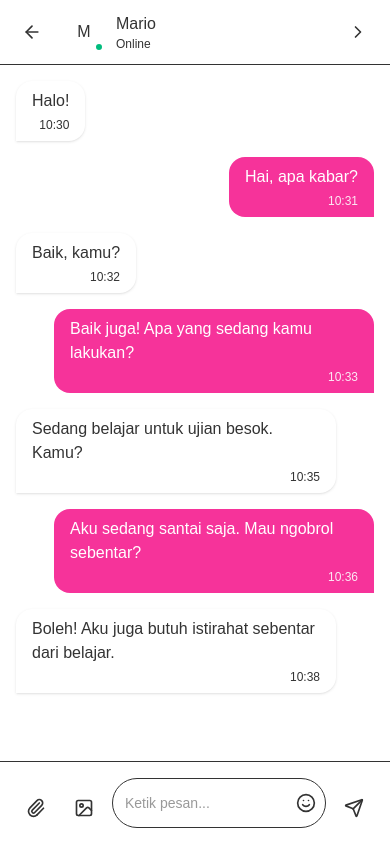
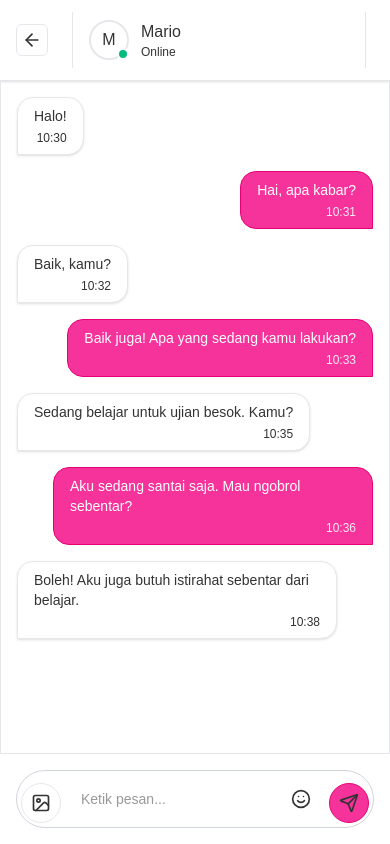
Before and after one commit to Gifriend/UNSRATE, a Next.js app: page /chat/1 in a window 390 px wide. Built offline with nearby package versions, Linux system fonts and the light colour scheme.

Commit message:
feat: more responsive for message and chatpage

```diff
--- a/src/app/chat/[id]/page.tsx
+++ b/src/app/chat/[id]/page.tsx
@@ -63,54 +63,53 @@ export default function ChatPage({ params }: ChatPageProps) {
     setMessages([...messages, newMsg])
     setNewMessage("")
   }
-
   return (
     <div className="flex flex-col h-screen bg-background">
-      <header className="border-b">
-        <div className="container max-w-md mx-auto px-4 py-3">
+      <header className="border-b border-gray-200 shadow-sm">
+        <div className="container mx-auto px-4 py-3 max-w-4xl">
           <div className="flex items-center">
             <Link href="/matches" className="mr-4">
-              <Button size="icon" variant="ghost" className="h-8 w-8">
+              <Button size="icon" variant="ghost" className="h-8 w-8 border border-gray-200 hover:border-gray-300">
                 <ArrowLeft className="h-5 w-5" />
               </Button>
             </Link>
 
-            <div className="flex items-center flex-1">
+            <div className="flex items-center flex-1 border-l border-r border-gray-200 px-4 py-2 mx-2">
               <div className="relative mr-3">
-                <Avatar>
+                <Avatar className="h-10 w-10 md:h-12 md:w-12 border-2 border-gray-200">
                   <AvatarImage src={matchInfo.image} alt={matchInfo.name} />
                   <AvatarFallback>{matchInfo.name[0]}</AvatarFallback>
                 </Avatar>
                 {matchInfo.online && (
-                  <span className="absolute bottom-0 right-0 h-2.5 w-2.5 rounded-full bg-emerald-500 border-2 border-background"></span>
+                  <span className="absolute bottom-0 right-0 h-3 w-3 rounded-full bg-emerald-500 border-2 border-background"></span>
                 )}
               </div>
               <div>
-                <h2 className="font-medium">{matchInfo.name}</h2>
-                <p className="text-xs text-muted-foreground">{matchInfo.online ? "Online" : "Offline"}</p>
+                <h2 className="font-medium text-base md:text-lg">{matchInfo.name}</h2>
+                <p className="text-xs md:text-sm text-muted-foreground">{matchInfo.online ? "Online" : "Offline"}</p>
               </div>
             </div>
-
-            <Button size="icon" variant="ghost" className="h-8 w-8">
+{/*
+            <Button size="icon" variant="ghost" className="h-8 w-8 border border-gray-200 hover:border-gray-300">
               <ChevronRight className="h-5 w-5" />
-            </Button>
+            </Button> */}
           </div>
         </div>
       </header>
 
-      <div className="flex-1 overflow-y-auto p-4 bg-muted/30">
-        <div className="container max-w-md mx-auto space-y-4">
+      <div className="flex-1 overflow-y-auto p-4 bg-muted/30 border-l border-r border-gray-200">
+        <div className="container mx-auto space-y-4 max-w-3xl">
           {messages.map((message) => (
             <div key={message.id} className={cn("flex", message.sender === "user" ? "justify-end" : "justify-start")}>
               <div
                 className={cn(
-                  "max-w-xs px-4 py-2 rounded-2xl",
+                  "max-w-xs md:max-w-md lg:max-w-lg px-4 py-2 rounded-2xl border",
                   message.sender === "user"
-                    ? "bg-pink-500 text-white rounded-br-none"
-                    : "bg-background text-foreground rounded-bl-none shadow-sm",
+                    ? "bg-pink-500 text-white rounded-br-none border-pink-600"
+                    : "bg-background text-foreground rounded-bl-none shadow-sm border-gray-200",
                 )}
               >
-                <p>{message.text}</p>
+                <p className="text-sm md:text-base">{message.text}</p>
                 <p
                   className={cn(
                     "text-xs mt-1 text-right",
@@ -126,27 +125,28 @@ export default function ChatPage({ params }: ChatPageProps) {
         </div>
       </div>
 
-      <div className="border-t p-4">
-        <div className="container max-w-md mx-auto flex items-end gap-2">
-          <Button size="icon" variant="ghost" className="h-10 w-10 shrink-0">
-            <Paperclip className="h-5 w-5" />
-          </Button>
-          <Button size="icon" variant="ghost" className="h-10 w-10 shrink-0">
+      <div className="border-t border-gray-200 p-4 bg-white shadow-md">
+        <div className="container mx-auto flex items-end gap-2 max-w-3xl border border-gray-300 rounded-full p-1 bg-background">
+          <Button size="icon" variant="ghost" className="h-10 w-10 shrink-0 border border-gray-200 rounded-full hover:bg-gray-100">
             <ImageIcon className="h-5 w-5" />
           </Button>
           <div className="relative flex-1">
             <Input
               value={newMessage}
               onChange={(e) => setNewMessage(e.target.value)}
-              className="pr-10 py-6 rounded-full"
+              className="pr-10 py-6 rounded-full border-0 focus-visible:ring-0 focus-visible:ring-offset-0"
               placeholder="Ketik pesan..."
               onKeyPress={(e) => e.key === "Enter" && handleSendMessage()}
             />
-            <Button size="icon" variant="ghost" className="absolute right-1 top-1/2 -translate-y-1/2 h-8 w-8">
+            <Button size="icon" variant="ghost" className="absolute right-1 top-1/2 -translate-y-1/2 h-8 w-8 rounded-full hover:bg-gray-100">
               <Smile className="h-5 w-5" />
             </Button>
           </div>
-          <Button onClick={handleSendMessage} size="icon" className="h-10 w-10 rounded-full shrink-0">
+          <Button
+            onClick={handleSendMessage}
+            size="icon"
+            className="h-10 w-10 rounded-full shrink-0 bg-pink-500 hover:bg-pink-600 border border-pink-600"
+          >
             <Send className="h-5 w-5" />
           </Button>
         </div>
--- a/src/app/matches/page.tsx
+++ b/src/app/matches/page.tsx
@@ -74,42 +74,45 @@ export default function MatchesPage() {
   const filteredMatches = matches.filter((match) => match.name.toLowerCase().includes(searchQuery.toLowerCase()))
 
   return (
-    <div className="min-h-screen bg-background">
+    <div className="min-h-screen bg-background border-x border-gray-200 max-w-screen-xl mx-auto">
       <Header />
 
-      <main className="container max-w-md mx-auto px-4 py-6">
-        <div className="flex items-center mb-6">
+      <main className="container mx-auto px-4 py-6 max-w-4xl">
+        <div className="flex items-center mb-6 border-b border-gray-200 pb-4">
           <h1 className="text-2xl font-bold">Messages</h1>
         </div>
 
-        <div className="relative mb-6">
+        <div className="relative mb-6 max-w-full">
           <Search className="absolute left-3 top-1/2 -translate-y-1/2 h-4 w-4 text-muted-foreground" />
           <Input
             placeholder="Search messages..."
-            className="pl-9"
+            className="pl-9 border-gray-300 focus:border-pink-500"
             value={searchQuery}
             onChange={(e) => setSearchQuery(e.target.value)}
           />
         </div>
 
         <Tabs defaultValue="messages" className="w-full">
-          <TabsList className="grid w-full grid-cols-2 mb-6">
-            <TabsTrigger value="messages">Messages</TabsTrigger>
-            <TabsTrigger value="new">New Matches</TabsTrigger>
+          <TabsList className="grid w-full max-w-full grid-cols-2 mb-6 border border-gray-200 p-1 rounded-lg">
+            <TabsTrigger value="messages" className="border-r data-[state=active]:border-pink-500 data-[state=active]:text-pink-500">Messages</TabsTrigger>
+            <TabsTrigger value="new" className="data-[state=active]:border-pink-500 data-[state=active]:text-pink-500">New Matches</TabsTrigger>
           </TabsList>
 
-          <TabsContent value="messages" className="space-y-1">
+          <TabsContent value="messages" className="space-y-4">
+            <div className="grid grid-cols-1 md:grid-cols-2 lg:grid-cols-3 gap-4">
               {filteredMatches.length > 0 ? (
                 filteredMatches.map((match) => (
                   <Link href={`/chat/${match.id}`} key={match.id}>
                     <div
                       className={cn(
-                      "flex items-center p-4 rounded-lg transition-colors",
-                      match.unread ? "bg-muted/50" : "hover:bg-muted/30",
+                        "flex items-center p-4 rounded-lg transition-colors h-full border",
+                        match.unread
+                          ? "bg-muted/50 border-pink-200"
+                          : "hover:bg-muted/30 border-gray-200 hover:border-gray-300",
                       )}
                     >
                       <div className="relative mr-4">
-                      <Avatar className="h-12 w-12 border">
+                        <Avatar className="h-12 w-12 border-2 border-gray-200">
                           <AvatarImage src={match.image[0] as string} alt={match.name} />
                           <AvatarFallback>{match.name[0]}</AvatarFallback>
                         </Avatar>
@@ -119,7 +122,7 @@ export default function MatchesPage() {
                       </div>
 
                       <div className="flex-1 min-w-0">
-                      <div className="flex justify-between items-baseline">
+                        <div className="flex justify-between items-baseline border-b border-gray-100 pb-1">
                           <h3 className="font-medium truncate">{match.name}</h3>
                           <span
                             className={cn(
@@ -132,7 +135,7 @@ export default function MatchesPage() {
                         </div>
                         <p
                           className={cn(
-                          "text-sm truncate",
+                            "text-sm truncate pt-1",
                             match.unread ? "text-foreground font-medium" : "text-muted-foreground",
                           )}
                         >
@@ -143,20 +146,21 @@ export default function MatchesPage() {
                   </Link>
                 ))
               ) : (
-              <div className="text-center py-12">
+                <div className="text-center py-12 col-span-full border border-gray-200 rounded-lg">
                   <p className="text-muted-foreground">No messages found</p>
                 </div>
               )}
+            </div>
           </TabsContent>
 
           <TabsContent value="new" className="space-y-1">
             {newMatches.length > 0 ? (
-              <div className="grid grid-cols-2 gap-4">
+              <div className="grid grid-cols-2 md:grid-cols-3 lg:grid-cols-4 gap-4">
                 {newMatches.map((match) => (
                   <Link href={`/chat/${match.id}`} key={match.id}>
-                    <div className="flex flex-col items-center p-4 rounded-lg hover:bg-muted/30 transition-colors text-center">
+                    <div className="flex flex-col items-center p-4 rounded-lg hover:bg-muted/30 transition-colors text-center border border-gray-200 hover:border-gray-300">
                       <div className="relative mb-3">
-                        <Avatar className="h-16 w-16 border">
+                        <Avatar className="h-16 w-16 md:h-20 md:w-20 border-2 border-gray-200">
                           <AvatarImage src={match.image[0] as string} alt={match.name} />
                           <AvatarFallback>{match.name[0]}</AvatarFallback>
                         </Avatar>
@@ -164,14 +168,14 @@ export default function MatchesPage() {
                           <span className="absolute bottom-0 right-0 h-3 w-3 rounded-full bg-emerald-500 border-2 border-background"></span>
                         )}
                       </div>
-                      <h3 className="font-medium">{match.name}</h3>
-                      <span className="text-xs text-pink-500">{match.timestamp}</span>
+                      <h3 className="font-medium border-b border-gray-100 pb-1 w-full">{match.name}</h3>
+                      <span className="text-xs text-pink-500 mt-1">{match.timestamp}</span>
                     </div>
                   </Link>
                 ))}
               </div>
             ) : (
-              <div className="text-center py-12">
+              <div className="text-center py-12 border border-gray-200 rounded-lg">
                 <p className="text-muted-foreground">No new matches</p>
               </div>
             )}
```
Lines whose indentation alone changed are shown as unchanged.
